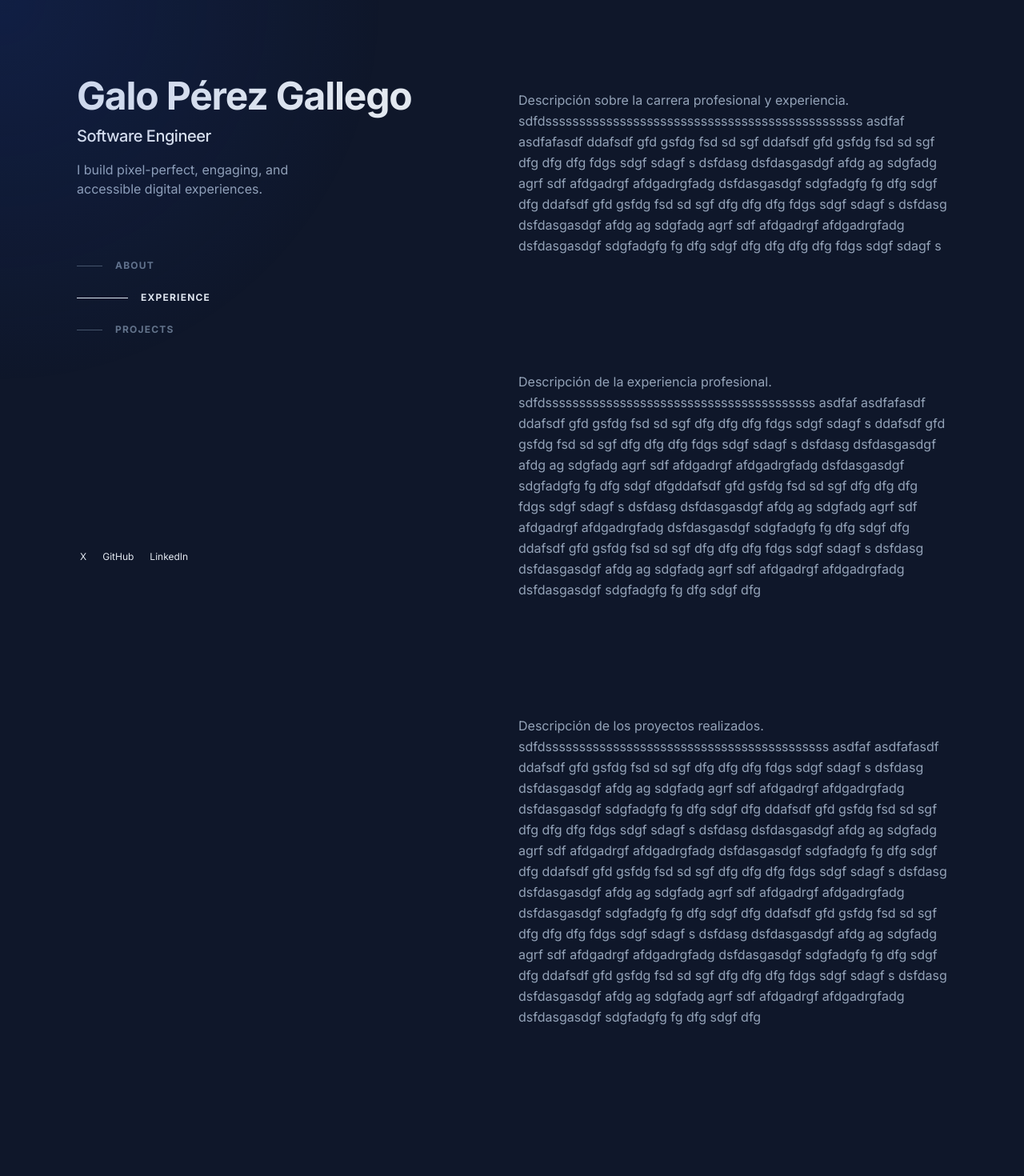
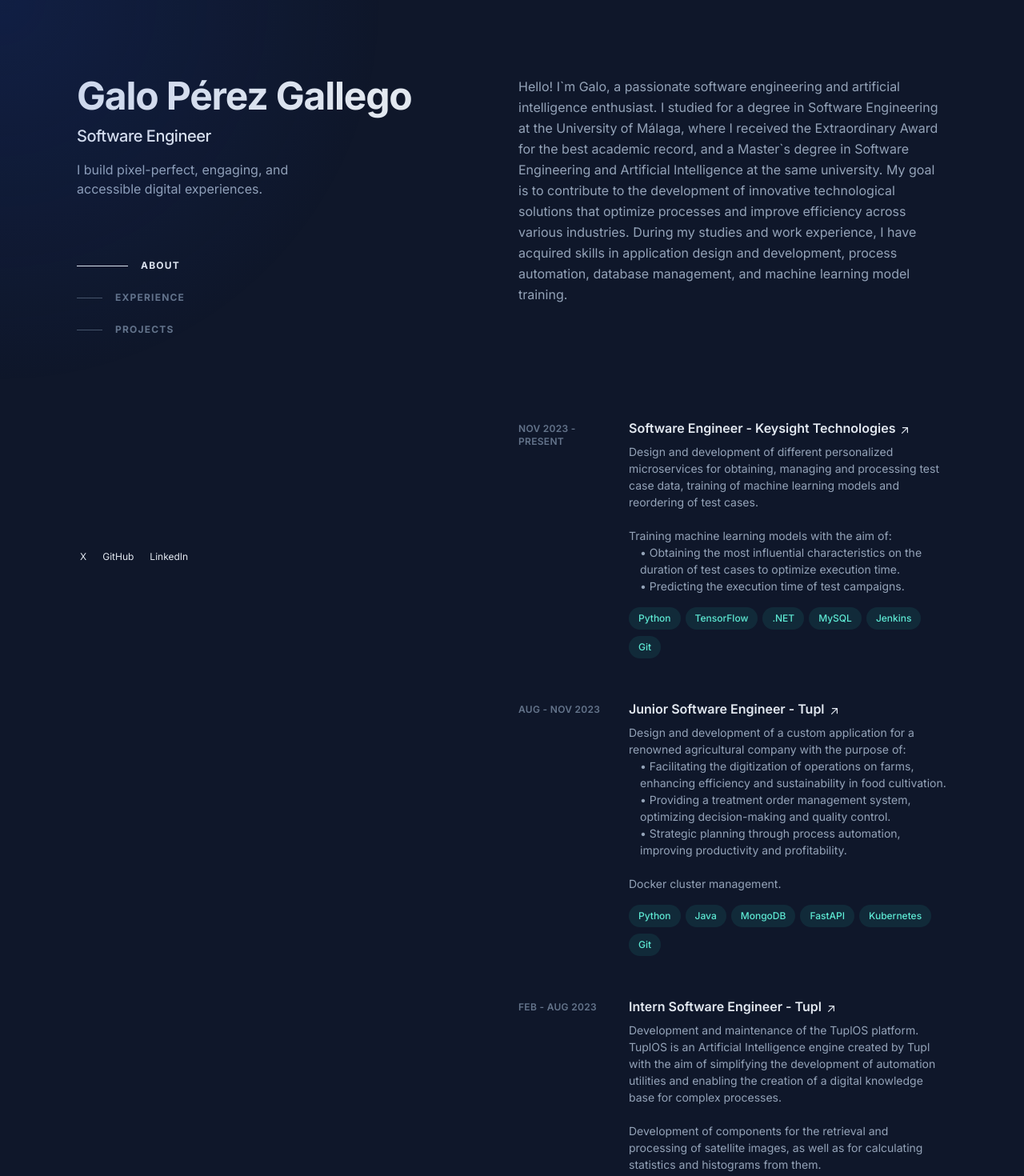
Before and after one commit to galopg01/myportfolio, a Next.js app: page / in a window 1280 px wide. Shown: the top 1470 px of the page at 80% size. Built offline with nearby package versions, Linux system fonts and the light colour scheme.

Commit message:
Add "Experience" section

```diff
--- a/app/page.tsx
+++ b/app/page.tsx
@@ -1,9 +1,12 @@
 "use client";
 import { useState } from "react";
 import "./globals.css";
-// @ts-ignore
+// @ts-expect-error react-scroll not being detected
 import { Link as ScrollLink } from "react-scroll";
 import Link from "next/link";
+import Section from "@/components/Section";
+import ExternalLink from "@/components/ExternalLink";
+import WorkCard from "@/components/WorkCard";
 
 export default function Home() {
   const [activeSection, setActiveSection] = useState("about");
@@ -123,336 +126,101 @@ export default function Home() {
             </ul>
           </header>
           <main className="pt-24 lg:w-1/2 lg:py-24">
-            <section id="about" className="mb-16 scroll-mt-16 md:mb-24 lg:mb-36 lg:scroll-mt-24">
-              <h2 className="text-sm font-bold uppercase tracking-widest text-slate-200 lg:sr-only">About</h2>
-              <p className="mt-4 text-slate-400">Descripción sobre la carrera profesional y experiencia.</p>
-              <p>sdfdsssssssssssssssssssssssssssssssssssssssssssssss
-                asdfaf
-                asdfafasdf
-                ddafsdf
-                gfd
-                gsfdg
-                fsd
-                sd
-                sgf
-                ddafsdf
-                gfd
-                gsfdg
-                fsd
-                sd
-                sgf
-                dfg
-                dfg
-                dfg
-                fdgs
-                sdgf
-                sdagf
-                s
-                dsfdasg
-                dsfdasgasdgf
-                afdg
-                ag
-                sdgfadg
-                agrf
-                sdf
-                afdgadrgf
-                afdgadrgfadg
-                dsfdasgasdgf
-                sdgfadgfg
-                fg
-                dfg
-                sdgf
-                dfg
-                ddafsdf
-                gfd
-                gsfdg
-                fsd
-                sd
-                sgf
-                dfg
-                dfg
-                dfg
-                fdgs
-                sdgf
-                sdagf
-                s
-                dsfdasg
-                dsfdasgasdgf
-                afdg
-                ag
-                sdgfadg
-                agrf
-                sdf
-                afdgadrgf
-                afdgadrgfadg
-                dsfdasgasdgf
-                sdgfadgfg
-                fg
-                dfg
-                sdgf
-                dfg
-                dfg
-                dfg
-                dfg
-                fdgs
-                sdgf
-                sdagf
-                s
-              </p>
-            </section>
-            <section id="experience" className="mb-16 scroll-mt-16 md:mb-24 lg:mb-36 lg:scroll-mt-24">
-              <h2 className="text-sm font-bold uppercase tracking-widest text-slate-200 lg:sr-only">Experience</h2>
-              <p className="mt-4 text-slate-400">Descripción de la experiencia profesional.</p>
-              <p>sdfdssssssssssssssssssssssssssssssssssssssss
-                asdfaf
-                asdfafasdf
-                ddafsdf
-                gfd
-                gsfdg
-                fsd
-                sd
-                sgf
-                dfg
-                dfg
-                dfg
-                fdgs
-                sdgf
-                sdagf
-                s
-                ddafsdf
-                gfd
-                gsfdg
-                fsd
-                sd
-                sgf
-                dfg
-                dfg
-                dfg
-                fdgs
-                sdgf
-                sdagf
-                s
-                dsfdasg
-                dsfdasgasdgf
-                afdg
-                ag
-                sdgfadg
-                agrf
-                sdf
-                afdgadrgf
-                afdgadrgfadg
-                dsfdasgasdgf
-                sdgfadgfg
-                fg
-                dfg
-                sdgf
-                dfgddafsdf
-                gfd
-                gsfdg
-                fsd
-                sd
-                sgf
-                dfg
-                dfg
-                dfg
-                fdgs
-                sdgf
-                sdagf
-                s
-                dsfdasg
-                dsfdasgasdgf
-                afdg
-                ag
-                sdgfadg
-                agrf
-                sdf
-                afdgadrgf
-                afdgadrgfadg
-                dsfdasgasdgf
-                sdgfadgfg
-                fg
-                dfg
-                sdgf
-                dfg
-                ddafsdf
-                gfd
-                gsfdg
-                fsd
-                sd
-                sgf
-                dfg
-                dfg
-                dfg
-                fdgs
-                sdgf
-                sdagf
-                s
-                dsfdasg
-                dsfdasgasdgf
-                afdg
-                ag
-                sdgfadg
-                agrf
-                sdf
-                afdgadrgf
-                afdgadrgfadg
-                dsfdasgasdgf
-                sdgfadgfg
-                fg
-                dfg
-                sdgf
-                dfg
-              </p>
-            </section>
-            <section id="projects" className="mb-16 scroll-mt-16 md:mb-24 lg:mb-36 lg:scroll-mt-24">
-              <h2 className="text-sm font-bold uppercase tracking-widest text-slate-200 lg:sr-only">Projects</h2>
-              <p className="mt-4 text-slate-400">Descripción de los proyectos realizados.</p>
-              <p>sdfdssssssssssssssssssssssssssssssssssssssssss
-                asdfaf
-                asdfafasdf
-                ddafsdf
-                gfd
-                gsfdg
-                fsd
-                sd
-                sgf
-                dfg
-                dfg
-                dfg
-                fdgs
-                sdgf
-                sdagf
-                s
-                dsfdasg
-                dsfdasgasdgf
-                afdg
-                ag
-                sdgfadg
-                agrf
-                sdf
-                afdgadrgf
-                afdgadrgfadg
-                dsfdasgasdgf
-                sdgfadgfg
-                fg
-                dfg
-                sdgf
-                dfg
-                ddafsdf
-                gfd
-                gsfdg
-                fsd
-                sd
-                sgf
-                dfg
-                dfg
-                dfg
-                fdgs
-                sdgf
-                sdagf
-                s
-                dsfdasg
-                dsfdasgasdgf
-                afdg
-                ag
-                sdgfadg
-                agrf
-                sdf
-                afdgadrgf
-                afdgadrgfadg
-                dsfdasgasdgf
-                sdgfadgfg
-                fg
-                dfg
-                sdgf
-                dfg
-                ddafsdf
-                gfd
-                gsfdg
-                fsd
-                sd
-                sgf
-                dfg
-                dfg
-                dfg
-                fdgs
-                sdgf
-                sdagf
-                s
-                dsfdasg
-                dsfdasgasdgf
-                afdg
-                ag
-                sdgfadg
-                agrf
-                sdf
-                afdgadrgf
-                afdgadrgfadg
-                dsfdasgasdgf
-                sdgfadgfg
-                fg
-                dfg
-                sdgf
-                dfg
-                ddafsdf
-                gfd
-                gsfdg
-                fsd
-                sd
-                sgf
-                dfg
-                dfg
-                dfg
-                fdgs
-                sdgf
-                sdagf
-                s
-                dsfdasg
-                dsfdasgasdgf
-                afdg
-                ag
-                sdgfadg
-                agrf
-                sdf
-                afdgadrgf
-                afdgadrgfadg
-                dsfdasgasdgf
-                sdgfadgfg
-                fg
-                dfg
-                sdgf
-                dfg
-                ddafsdf
-                gfd
-                gsfdg
-                fsd
-                sd
-                sgf
-                dfg
-                dfg
-                dfg
-                fdgs
-                sdgf
-                sdagf
-                s
-                dsfdasg
-                dsfdasgasdgf
-                afdg
-                ag
-                sdgfadg
-                agrf
-                sdf
-                afdgadrgf
-                afdgadrgfadg
-                dsfdasgasdgf
-                sdgfadgfg
-                fg
-                dfg
-                sdgf
-                dfg
+            <Section id="about" title="About">
+              <p>Hello! I`m Galo, a passionate software engineering and artificial intelligence enthusiast. I studied for a degree in Software Engineering at the University of Málaga, where I received the Extraordinary Award for the best academic record, and a Master`s degree in Software Engineering and Artificial Intelligence at the same university.
+                My goal is to contribute to the development of innovative technological solutions that optimize processes and improve efficiency across various industries. During my studies and work experience, I have acquired skills in application design and development, process automation, database management, and machine learning model training.</p>
+            </Section>
+            <Section id="experience" title="Experience">
+              <div>
+                <ol className="group/list">
+                  <li className="mb-12">
+                    <WorkCard period="Nov 2023 - Present"
+                              description={
+                                <>
+                                  Design and development of different personalized microservices for obtaining, managing and processing test case data, training of machine learning models and reordering of test cases.<br /><br />
 
-              </p>
-            </section>
+                                  Training machine learning models with the aim of:
+                                  <span style={{ display: 'block', marginLeft: '1em' }}>
+                                  • Obtaining the most influential characteristics on the duration of test cases to optimize execution time.<br />
+                                  • Predicting the execution time of test campaigns.
+                                  </span>
+                                </>
+                               }
+                              href="https://www.keysight.com/"
+                              label="Software Engineer - Keysight Technologies"
+                              ariaLabel="August 2023 to Present"
+                              workAriaLabel="Software Engineer at Keysight Technologies."
+                              techUsed={["Python", "TensorFlow", ".NET", "MySQL", "Jenkins", "Git"]}>
+                    </WorkCard>
+                  </li>
+                  <li className="mb-12">
+                    <WorkCard period="Aug - Nov 2023"
+                              description={
+                                <>
+                                  Design and development of a custom application for a renowned agricultural company with the purpose of:<br/>
+                                  <span style={{ display: 'block', marginLeft: '1em' }}>
+                                    • Facilitating the digitization of operations on farms, enhancing efficiency and sustainability in food cultivation.<br />
+                                    • Providing a treatment order management system, optimizing decision-making and quality control.<br />
+                                    • Strategic planning through process automation, improving productivity and profitability.
+                                  </span>
+                                  <br />
+                                  Docker cluster management.
+                                </>
+                               }
+                              href="https://www.tupl.com/"
+                              label="Junior Software Engineer - Tupl"
+                              ariaLabel="August to November 2023"
+                              workAriaLabel="Junior Software Engineer at Tupl"
+                              techUsed={["Python", "Java", "MongoDB", "FastAPI", "Kubernetes", "Git"]}>
+                    </WorkCard>
+                  </li>
+                  <li className="mb-12">
+                    <WorkCard period="Feb - Aug 2023"
+                              description={
+                                <>
+                                  Development and maintenance of the TuplOS platform. TuplOS is an Artificial Intelligence engine created by Tupl with the aim of simplifying the development of automation utilities and enabling the creation of a digital knowledge base for complex processes.
+                                  <br/><br />
+                                  Development of components for the retrieval and processing of satellite images, as well as for
+                                  calculating statistics and histograms from them.<br/><br/>
+
+                                </>
+                               }
+                              href="https://www.tupl.com/"
+                              label="Intern Software Engineer - Tupl"
+                              ariaLabel="February to August 2023"
+                              workAriaLabel="Intern Software Engineer at Tupl"
+                              techUsed={["Python", "Java", "Docker", "Git"]}>
+                    </WorkCard>
+                  </li>
+                  <li className="mb-12">
+                    <WorkCard period="Feb - Aug 2023"
+                              description={
+                                <>
+                                  Creation of a system capable of recognizing a possible coronary disease from a segmented coronary angiogram in a specified number of windows. This system takes a coronary angiogram as input and provides the level of disease present in it as output. <br /><br />
+                                  Study of the system depending on the dataset, window size, and network architecture.
+                                </>
+                               }
+                              href="https://www.uma.es/"
+                              label="Researser - University of Málaga"
+                              ariaLabel="February to August 2023"
+                              workAriaLabel="Researcher at University of Málaga"
+                              techUsed={["Deep learning", "Pytorch", "Deep Neural Networks"]}>
+                    </WorkCard>
+                  </li>
+                </ol>
+              </div>
+              <div className="mt-12">
+                <ExternalLink href="/resume.pdf"
+                              ariaLabel="View Full Resume (opens in a new tab)"
+                              label="View Full Resume"
+                              insideCard={false}
+                              >
+                </ExternalLink>
+              </div>
+            </Section>
+            <Section id="projects" title="Projects">
+              <p>Descripción de los proyectos realizados</p>
+            </Section>
           </main>
         </div>
       </div>
--- /dev/null
+++ b/components/ExternalLink.tsx
@@ -0,0 +1,42 @@
+import React from 'react';
+
+interface ExternalLinkProps {
+  href: string;
+  label: string;
+  ariaLabel: string;
+  insideCard?: boolean;
+}
+
+const ExternalLink: React.FC<ExternalLinkProps> = ({ href, label, ariaLabel, insideCard = true}) => {
+  return (
+    <a
+      className="inline-flex items-baseline font-medium leading-tight text-slate-200 hover:text-teal-300 focus-visible:text-teal-300 font-semibold text-slate-200 group/link text-base"
+      href={href}
+      target="_blank"
+      rel="noreferrer noopener"
+      aria-label={ariaLabel}
+    >
+      {insideCard && (
+        <span className="absolute -inset-x-4 -inset-y-2.5 hidden rounded md:-inset-x-6 md:-inset-y-4 lg:block"></span>
+      )}
+      <span className="inline-block">
+        {label}
+        <svg
+          xmlns="http://www.w3.org/2000/svg"
+          viewBox="0 0 20 20"
+          fill="currentColor"
+          className="inline-block h-4 w-4 shrink-0 transition-transform group-hover/link:-translate-y-1 group-hover/link:translate-x-1 group-focus-visible/link:-translate-y-1 group-focus-visible/link:translate-x-1 motion-reduce:transition-none ml-1 translate-y-px"
+          aria-hidden="true"
+        >
+          <path
+            fillRule="evenodd"
+            d="M5.22 14.78a.75.75 0 001.06 0l7.22-7.22v5.69a.75.75 0 001.5 0v-7.5a.75.75 0 00-.75-.75h-7.5a.75.75 0 000 1.5h5.69l-7.22 7.22a.75.75 0 000 1.06z"
+            clipRule="evenodd"
+          ></path>
+        </svg>
+      </span>
+    </a>
+  );
+};
+
+export default ExternalLink;
--- /dev/null
+++ b/components/Section.tsx
@@ -0,0 +1,20 @@
+interface SectionProps {
+    id: string;
+    title: string;
+    children: React.ReactNode;
+  }
+
+  const Section: React.FC<SectionProps> = ({ id, title, children }) => {
+    return (
+      <section id={id} className="mb-16 scroll-mt-16 md:mb-24 lg:mb-36 lg:scroll-mt-24">
+        <div className="sticky top-0 z-20 -mx-6 mb-4 w-screen bg-slate-900/75 px-6 py-5 backdrop-blur md:-mx-12 md:px-12 lg:sr-only lg:relative lg:top-auto lg:mx-auto lg:w-full lg:px-0 lg:py-0 lg:opacity-0">
+          <h2 className="text-sm font-bold uppercase tracking-widest text-slate-200 lg:sr-only">
+            {title}
+          </h2>
+        </div>
+        {children}
+      </section>
+    );
+  };
+
+  export default Section;
--- /dev/null
+++ b/components/WorkCard.tsx
@@ -0,0 +1,47 @@
+import React from 'react';
+import ExternalLink from './ExternalLink';
+
+interface WorkCardProps {
+  period: string;
+  description: React.ReactNode;
+  href: string;
+  label: string;
+  ariaLabel: string;
+  workAriaLabel: string;
+  techUsed: string[];
+}
+
+const WorkCard: React.FC<WorkCardProps> = ({ period, description, href, label, ariaLabel, workAriaLabel, techUsed }) => {
+  return (
+    <div className="group relative grid pb-1 transition-all sm:grid-cols-8 sm:gap-8 md:gap-4 lg:hover:!opacity-100 lg:group-hover/list:opacity-50">
+        <div className="absolute -inset-x-4 -inset-y-4 z-0 hidden rounded-md transition motion-reduce:transition-none lg:-inset-x-6 lg:block lg:group-hover:bg-slate-800/50 lg:group-hover:shadow-[inset_0_1px_0_0_rgba(148,163,184,0.1)] lg:group-hover:drop-shadow-lg">
+        </div>
+        <header className="z-10 mb-2 mt-1 text-xs font-semibold uppercase tracking-wide text-slate-500 sm:col-span-2"
+                aria-label={ariaLabel}>
+            {period}
+        </header>
+        <div className="z-10 sm:col-span-6">
+            <h3 className="font-medium leading-snug text-slate-200">
+                <div>
+                    <ExternalLink href={href} label={label} ariaLabel={workAriaLabel}/>
+                </div>
+            </h3>
+            <p className="mt-2 text-sm leading-normal">
+                {description}
+            </p>
+            <ul className="mt-2 flex flex-wrap"
+                aria-label='Technologies used'>
+            {techUsed.map((item) => (
+                <li key={item} className="mr-1.5 mt-2">
+                    <div className="flex items-center rounded-full bg-teal-400/10 px-3 py-1 text-xs font-medium leading-5 text-teal-300">
+                        {item}
+                    </div>
+                </li>
+            ))}
+            </ul>
+        </div>
+    </div>
+  );
+};
+
+export default WorkCard;
```
Also changed, not shown: 1 other file (tests, documents, lock files or other folders).
